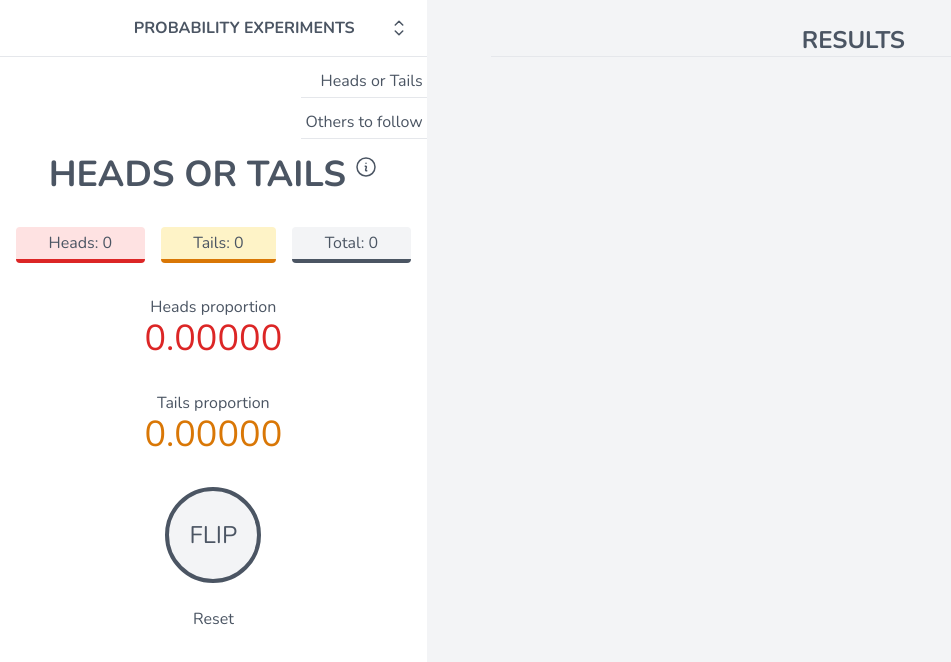
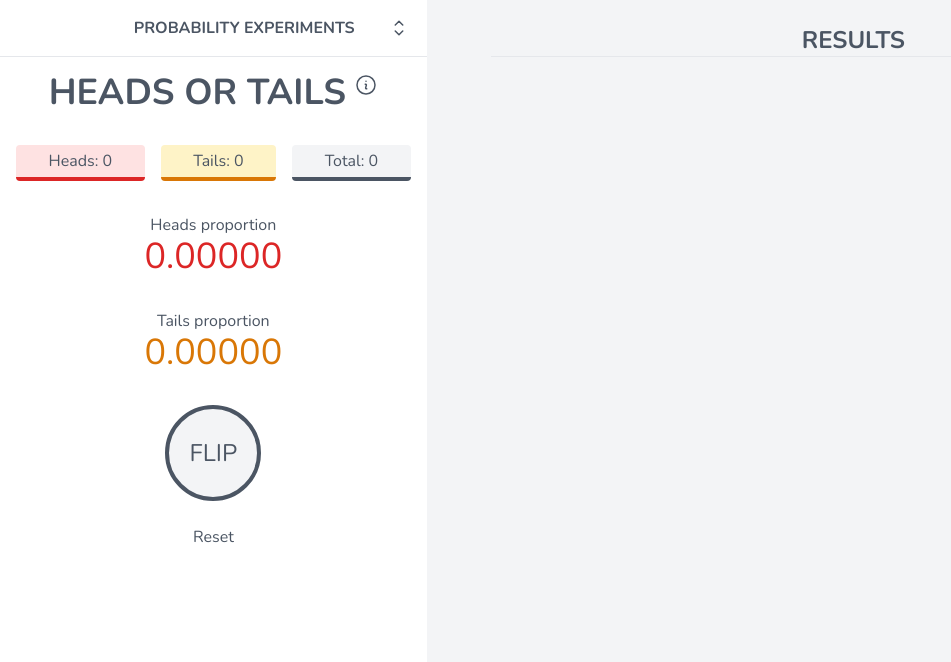
Before and after one commit to reveleigh/Probability-Experiments, a React (Create React App) app: page / in a window 1280 px wide. Shown: the top 662 px of the page, without its empty margins (0-951 px from the left). Built offline with nearby package versions, Linux system fonts and the light colour scheme.

Commit message:
Added sub menu behaviour

```diff
--- a/src/App.js
+++ b/src/App.js
@@ -1,11 +1,19 @@
-import Coin from './components/CoinToss/Coin';
+import React, { useState } from "react";
+import Coin from "./components/CoinToss/Coin";
 
 function App() {
+  const [coin, setCoin] = useState(true);
+
+  const coinHandler = (menuItem) => {
+    if (menuItem === "Heads or Tails") {
+      setCoin(true);
+    } else {
+      setCoin(false);
+    }
+  };
 
   return (
-    <div className="App">
-      <Coin />
-    </div>
+        <div className="App"><Coin setCoin={coinHandler} coin={coin} /></div>
   );
 }
 
--- a/src/components/CoinToss/Coin.js
+++ b/src/components/CoinToss/Coin.js
@@ -16,9 +16,9 @@ const Coin = (props) => {
   return (
     <div className="text-gray-600 font-body bg-gray-100">
       <div className="grid md:grid-cols-3">
-        <CoinControls onAddCoin={addCoinHandler} onReset={clearCoinsHandler} title="Heads or Tails"/>
+        <CoinControls coin={props.coin} setCoin={props.setCoin} onAddCoin={addCoinHandler} onReset={clearCoinsHandler} title="Heads or Tails"/>
 
-        <CoinResults coins={coins} />
+        <CoinResults coins={coins} coin={props.coin} />
       </div>
     </div>
   );
--- a/src/components/CoinToss/CoinControls.js
+++ b/src/components/CoinToss/CoinControls.js
@@ -62,13 +62,18 @@ const CoinControls = (props) => {
         />
       )}
 
-      <Navigation />
+      <Navigation setCoin={props.setCoin}/>
+      {props.coin && (<div>
 
-      <Title info={infoHandler} title={props.title} />
-
-      <CoinStats heads={heads} tails={tails} pTails={PTails} pHeads={PHeads} />
-
-      <CoinFlip flip={flipCoin} reset={reset} />
+        <Title info={infoHandler} title={props.title} />
+        <CoinStats
+          heads={heads}
+          tails={tails}
+          pTails={PTails}
+          pHeads={PHeads}
+        />
+        <CoinFlip flip={flipCoin} reset={reset} />
+      </div>)}
     </div>
   );
 };
--- a/src/components/CoinToss/CoinResults.js
+++ b/src/components/CoinToss/CoinResults.js
@@ -7,7 +7,7 @@ const CoinResults = (props) => {
         Results
       </h1>
 
-      <div className="py-4 flex gap-2 flex-wrap select-none">
+      {props.coin && (<div className="py-4 flex gap-2 flex-wrap select-none">
         {props.coins.map((coins, index) => (
           <div
             key={index}
@@ -16,7 +16,7 @@ const CoinResults = (props) => {
             <div className={coins===0?"flex select-none text-red-300":"flex text-amber-300"}>{coins === 0 ? "H" : "T"}</div>
           </div>
         ))}
-      </div>
+      </div>)}
     </main>
   );
 };
--- a/src/components/Layout/Menu.js
+++ b/src/components/Layout/Menu.js
@@ -1,9 +1,10 @@
 const Menu = (props) => {
+    const coinStyle = "mt-2 p-1 border-b bg-gray-100 hover:bg-gray-200 cursor-pointer";
 
     return(
         <div className="grid grid-flow-row auto-rows-max justify-end">
-            <div className="mt-2 p-1 border-b">Heads or Tails</div>
-            <div className="mt-2 p-1 border-b">Others to follow</div>
+            <div className={coinStyle} onClick={()=>props.setCoin("Heads or Tails")}>Heads or Tails</div>
+            <div className={coinStyle} onClick={props.setCoin}>Others to follow</div>
         </div>
 
 
--- a/src/components/Layout/Navigation.js
+++ b/src/components/Layout/Navigation.js
@@ -1,8 +1,14 @@
+import React, { useState } from "react";
 import Menu from "./Menu";
+
 const Navigation = (props) => {
+  const [subMenu, setSubMenu] = useState(false);
 
+  const subMenuHandler = () => {
+    setSubMenu(!subMenu);
+  };
 
-    return(
+  return (
     <nav className="text-right">
       <div className="flex justify-end items-center md:border-b">
         <h1 className="font-bold uppercase p-4">
@@ -12,6 +18,7 @@ const Navigation = (props) => {
         </h1>
         <div className="px-4 cursor-pointer p-4">
           <svg
+            onClick={subMenuHandler}
             className="w-6"
             fill="none"
             viewBox="0 0 24 24"
@@ -25,13 +32,10 @@ const Navigation = (props) => {
               d="M8.25 15L12 18.75 15.75 15m-7.5-6L12 5.25 15.75 9"
             />
           </svg>
-
-
         </div>
       </div>
-              <Menu />
+      {subMenu && <Menu subMenu={subMenuHandler} setCoin={props.setCoin} />}
     </nav>
-
   );
 };
 
```
Lines whose indentation alone changed are shown as unchanged.
